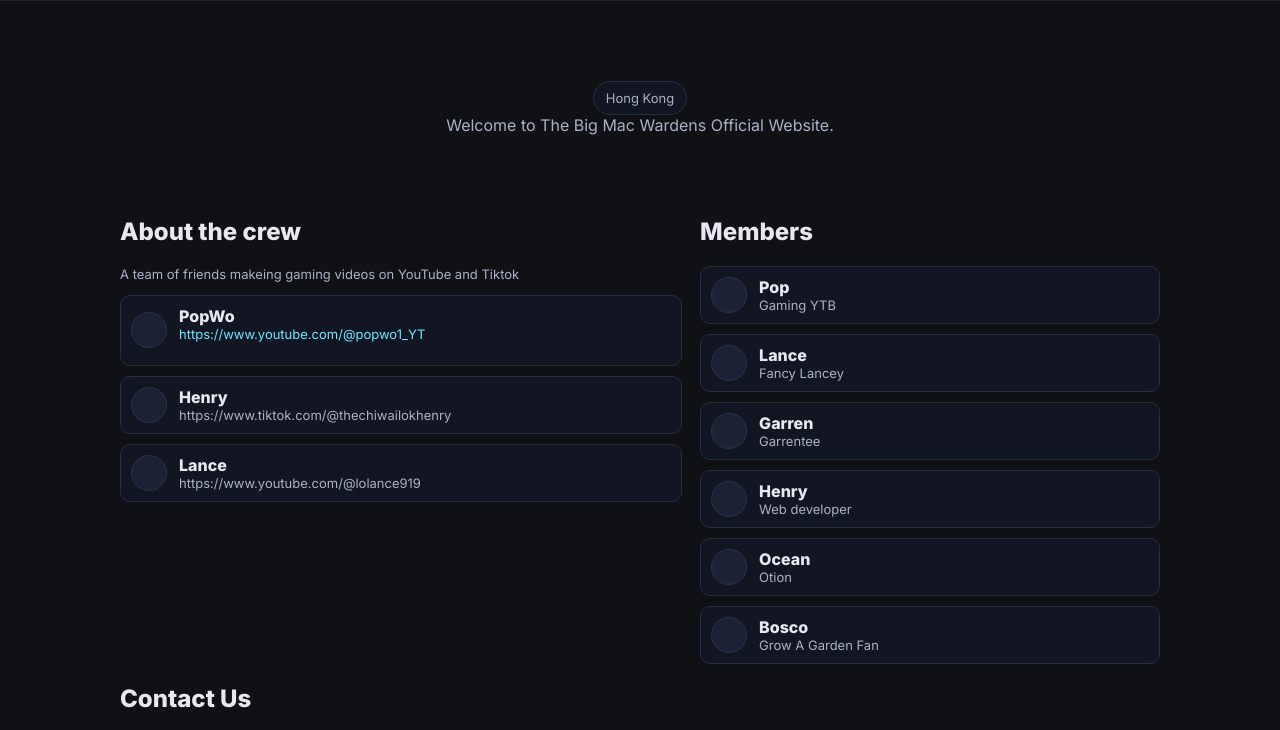
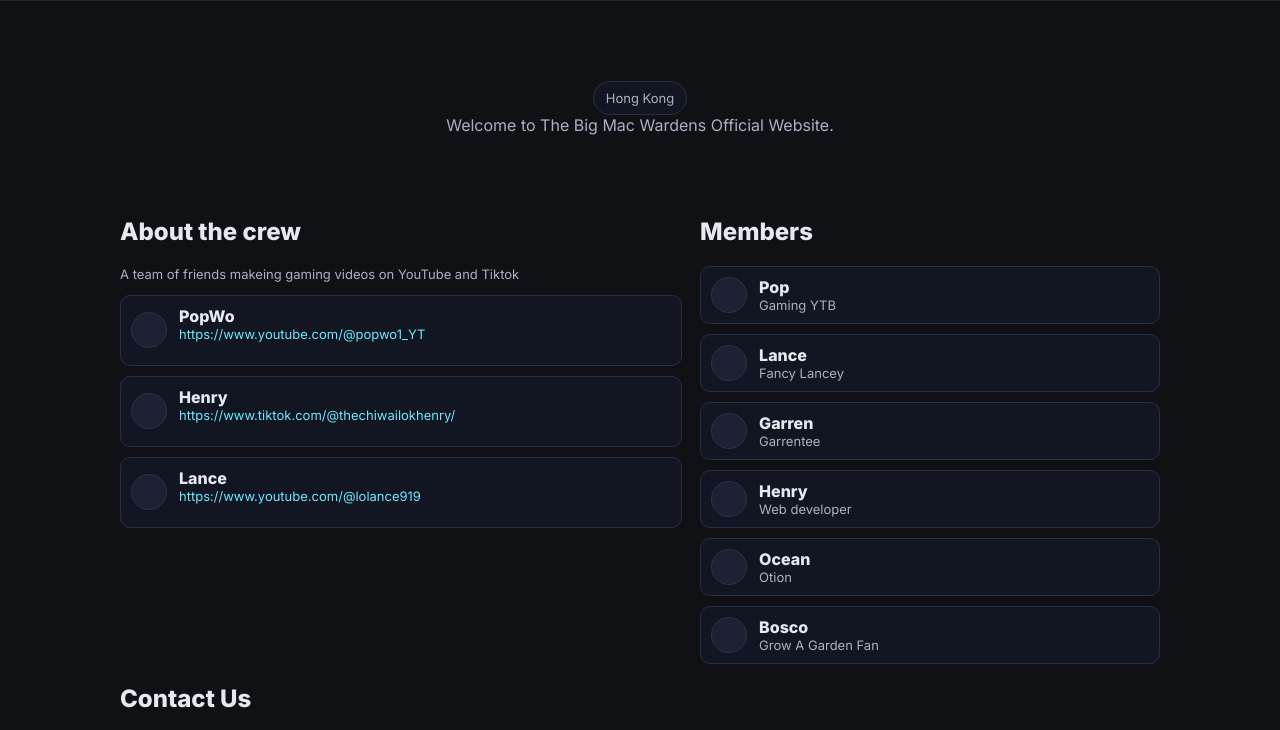
Before and after one commit to thechiwailok/teamtsb, a plain HTML site: page index.html in a window 1280 px wide. Shown: the part 64-794 px from the top of the page. Drawn offline with Linux system fonts and the light colour scheme.

Commit message:
Update index.html

```diff
--- a/index.html
+++ b/index.html
@@ -123,8 +123,8 @@
         <p class="small">A team of friends makeing gaming videos on YouTube and Tiktok</p>
         <div class="list" style="margin-top: 12px;">
           <div class="list-item"><span class="avatar"></span><div><strong>PopWo</strong><br><span class="small"><a href="#">https://www.youtube.com/@popwo1_YT</a></p></p></span></div></div>
-          <div class="list-item"><span class="avatar"></span><div><strong>Henry</strong><br><span class="small">https://www.tiktok.com/@thechiwailokhenry</span></div></div>
-          <div class="list-item"><span class="avatar"></span><div><strong>Lance</strong><br><span class="small">https://www.youtube.com/@lolance919</span></div></div>
+          <div class="list-item"><span class="avatar"></span><div><strong>Henry</strong><br><span class="small"><a href="#">https://www.tiktok.com/@thechiwailokhenry/</a></p></span></div></div>
+          <div class="list-item"><span class="avatar"></span><div><strong>Lance</strong><br><span class="small"><a href="#">https://www.youtube.com/@lolance919</a></p></span></div></div>
         </div>
       </div>
       <div id="members">
```
